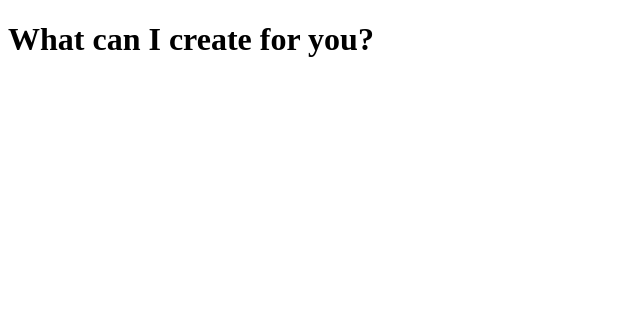
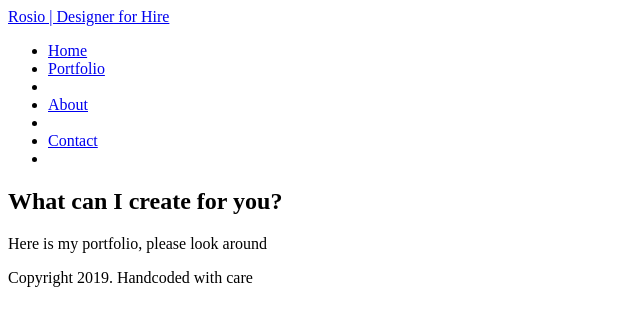
Before and after one commit to rhern125/rhern125.github.io, a plain HTML site: page index.html in a window 1280 px wide. Shown: the whole page, without its empty margins (0-640 px from the left). Drawn offline with Linux system fonts and the light colour scheme.

Commit message:
First homepage
added basic html

```diff
--- a/index.html
+++ b/index.html
@@ -4,6 +4,17 @@
 <title> Rosio Hernandez Designer for Hire</title>
 </head>
 <body>
+<nav>
+<a href="#">Rosio | Designer for Hire</a>
+<ul>
+  <li><a href="#">Home</a></li>
+  <li><a href="portfolio.html">Portfolio</a><li>
+  <li><a href="about.html">About</a><li>
+  <li><a href="contact.html">Contact</a><li>
+</ul>
+
 <h1> What can I create for you?</h1>
+<p>Here is my portfolio, please look around</p>
+<footer>Copyright 2019. Handcoded with care</footer>
 </body>
 </html>
```
